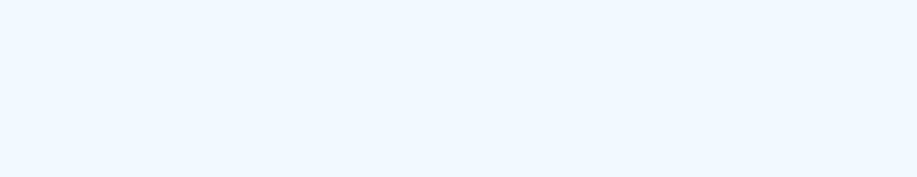
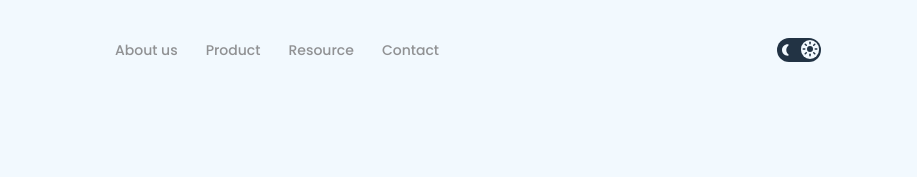
Before and after one commit to JuanPDN/home-page, a website: page src/index.html in a window 1280 px wide. Shown: the top 177 px of the page, 363-1280 px from the left. Drawn offline with Linux system fonts and the light colour scheme.

Commit message:
refactor

```diff
--- a/src/index.html
+++ b/src/index.html
@@ -20,7 +20,8 @@
         <nav class="opacity-0 peer-checked:opacity-100 peer-checked:translate-x-0 translate-x-full transition-all duration-500
         absolute top-0 right-0 bottom-0 bg-white p-8 text-5xl text-[#909193] font-medium
         lg:translate-x-0 lg:bg-transparent lg:relative lg:text-sm lg:flex lg:flex-row lg:items-center
-        lg:w-screen lg:py-0 lg:justify-center" id="main-contain">
+        lg:w-screen lg:py-0 lg:justify-center lg:opacity-100" id="main-contain">
+
 
             <ul class="flex flex-col items-center gap-16 py-11 lg:flex-row lg:py-4 lg:gap-7">
                 <li>
```
Also changed, not shown: src/style/output.css.
